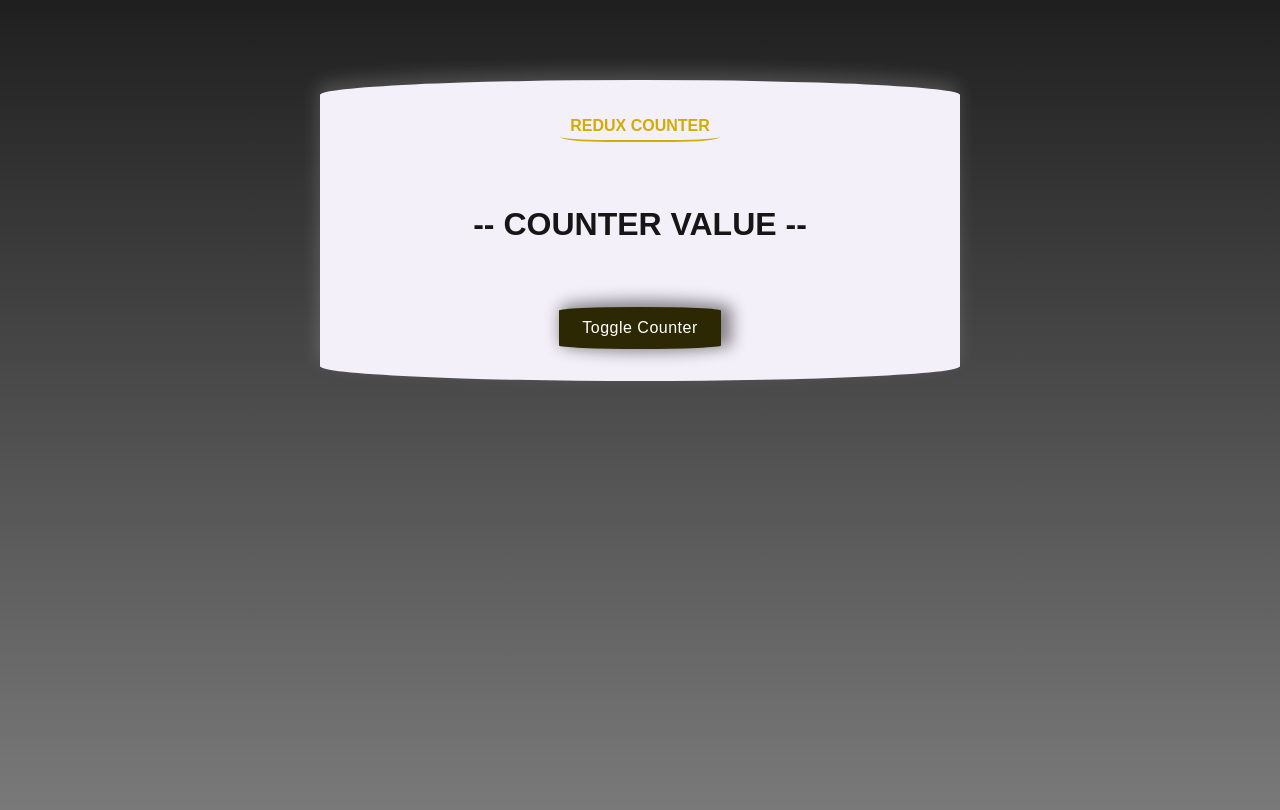
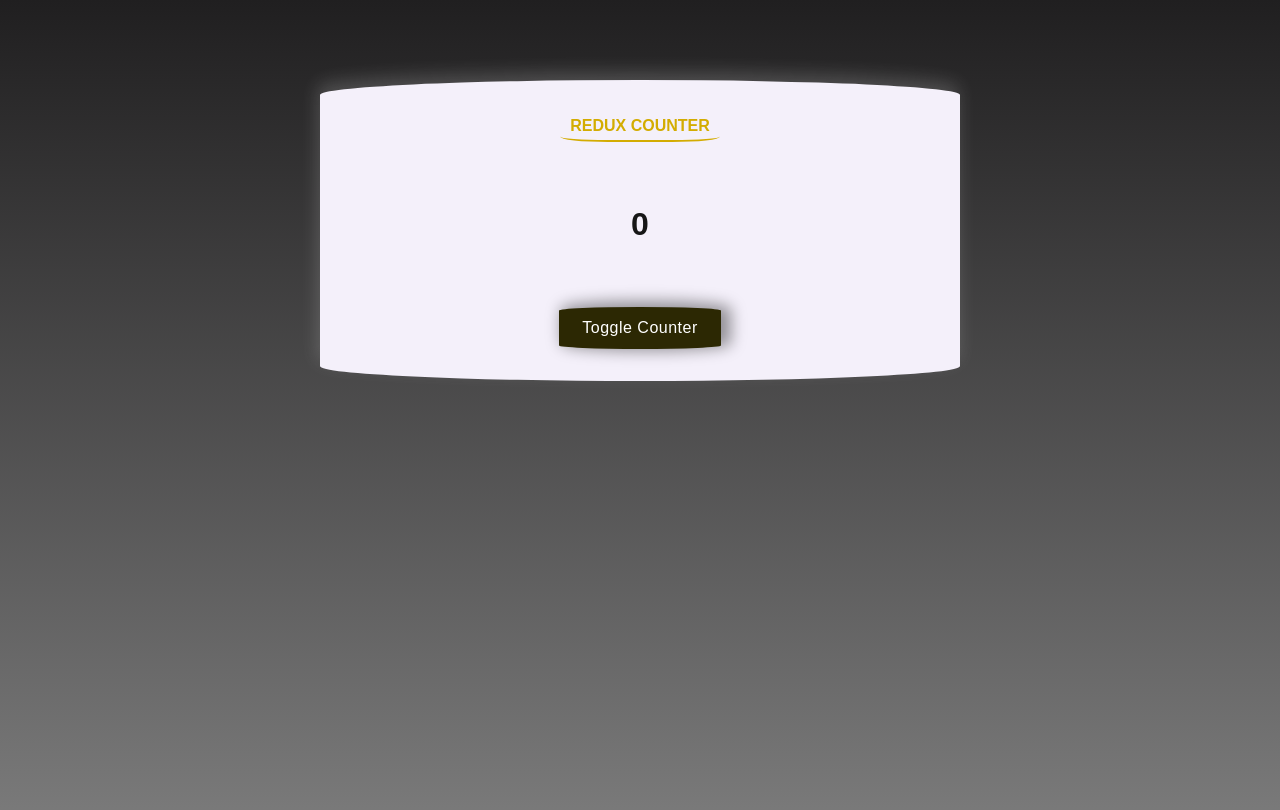
Before and after one commit to ShahramShakiba/ReactJS-Redux, a React (Create React App) app in the folder ReactJS-Redux/Redux-Counter/: page / in a window 1280 px wide. Shown: the top 810 px of the page. Built offline with nearby package versions, Linux system fonts and the light colour scheme.

Commit message:
Using Redux Data in React Components via useSelector

```diff
--- a/ReactJS-Redux/Redux-Counter/src/components/Counter.js
+++ b/ReactJS-Redux/Redux-Counter/src/components/Counter.js
@@ -1,13 +1,15 @@
+import { useSelector } from 'react-redux';
 import classes from './Counter.module.css';
 
 export default function Counter() {
+  const counter = useSelector((state) => state.counter);
   const toggleCounterHandler = () => {};
 
   return (
     <main className={classes.counter}>
       <h1> Redux Counter </h1>
 
-      <div className={classes.value}>-- COUNTER VALUE --</div>
+      <div className={classes.value}> {counter} </div>
 
       <button onClick={toggleCounterHandler}> Toggle Counter </button>
     </main>
--- a/ReactJS-Redux/Redux-Counter/src/index.css
+++ b/ReactJS-Redux/Redux-Counter/src/index.css
@@ -20,7 +20,7 @@ button {
   border-radius: 90% / 15%;
   transition: all 0.4s ease-in;
   letter-spacing: 0.5px;
-  box-shadow: 6px -2px 15px 5px rgba(0, 0, 0, 0.45);
+  box-shadow: 6px -2px 15px 4px rgba(0, 0, 0, 0.4);
 }
 
 button:hover,
--- a/ReactJS-Redux/Redux-Counter/src/index.js
+++ b/ReactJS-Redux/Redux-Counter/src/index.js
@@ -1,8 +1,14 @@
 import React from 'react';
 import ReactDOM from 'react-dom/client';
+import { Provider } from 'react-redux';
 
 import './index.css';
 import App from './App';
+import store from './Store/redux';
 
 const root = ReactDOM.createRoot(document.getElementById('root'));
-root.render(<App />);
+root.render(
+  <Provider store={store}>
+    <App />
+  </Provider>
+);
```
